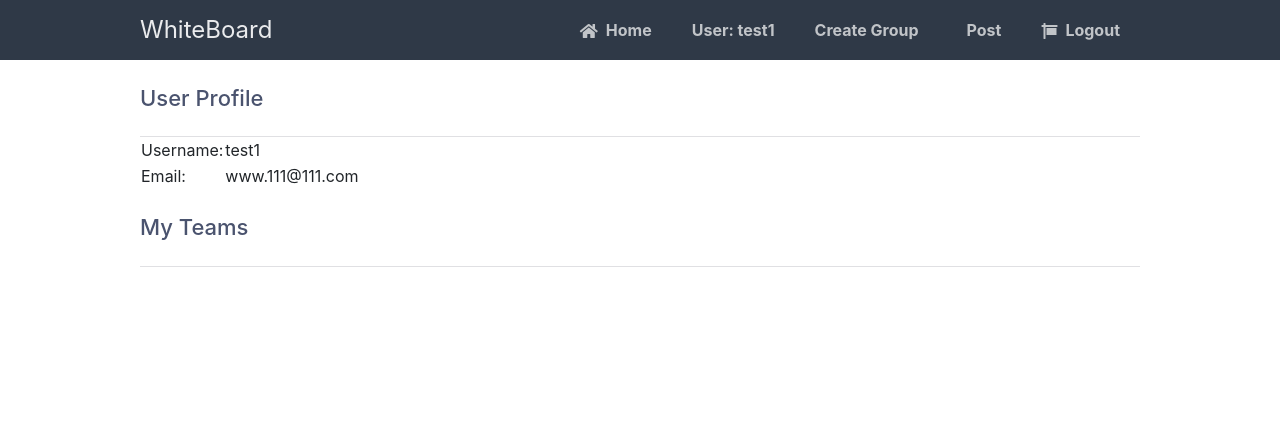
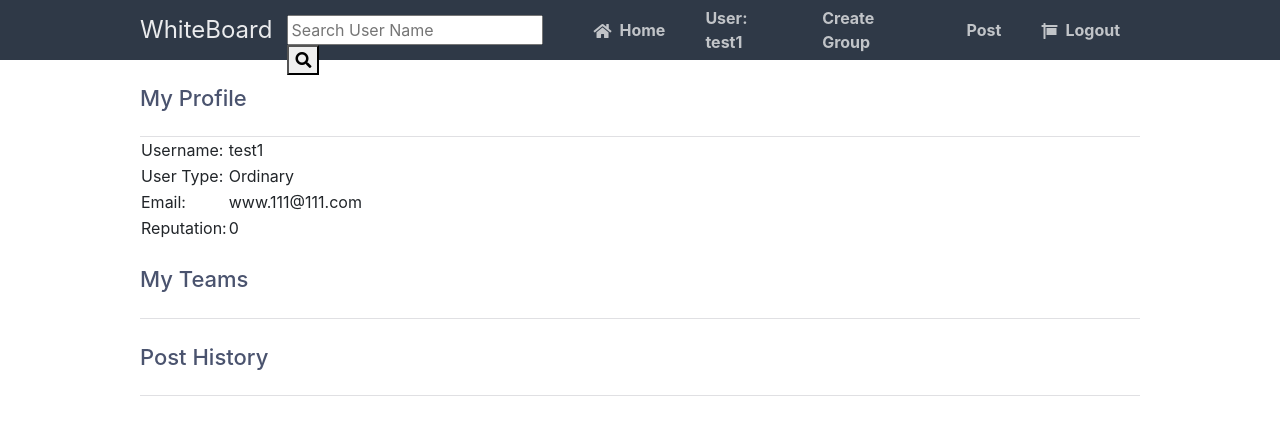
Before and after one commit to lindaerin/Teaming-System, a Flask app: page /poster_profile/1 in a window 1280 px wide. Shown: the top 435 px of the page. Run offline with Flask 2, Linux system fonts and the light colour scheme; a user stored in the database is signed in; data comes from the database, SQL or seed files in the repository; some libraries are stand-ins or nearby versions.

Commit message:
merge Jin features and Linda's persistent create group feature

```diff
--- a/csc322_database.sql
+++ b/csc322_database.sql
@@ -6,7 +6,10 @@
 CREATE TABLE tb_user (
 	user_id INT AUTO_INCREMENT,
     user_name VARCHAR(50) NOT NULL,
-    user_password VARCHAR(50) NOT NULL ,
+    user_password VARCHAR(50) NOT NULL,
+    user_type varchar (50) default 'Ordinary',
+    user_scores INT default 0,
+	user_status bit default 1,
 	email VARCHAR(100) NOT NULL ,
 	PRIMARY KEY (user_id)
 	);
@@ -76,6 +79,7 @@
 	team_id int auto_increment,
     team_name varchar(100) UNIQUE NOT NULL,
     team_content varchar(100) NOT NULL,
+    time_creation timestamp default current_timestamp,
     primary key (team_id)
 	);
 -- team id start from 1000
--- a/main.py
+++ b/main.py
@@ -174,9 +174,11 @@
         cursor.execute('select team_name, team_content from tb_team inner join group_members on tb_team.team_id = group_members.group_id where user_id = %s', ([session['user_id']],))
         group_info = cursor.fetchall()
 
+
         # if user doesn't have a team
-        if group_info is None:
+        if group_info is None or group_info == ():
             group_info = []
+
         # if user belongs in more one team or more
         if len(group_info) >= 1:
             temp = []
@@ -185,11 +187,17 @@
             for i in range(0, len(group_info)):
                 temp.append(group_info[i]['team_name'])
 
-        group_info = temp
+            group_info = temp
+
+        # Get all post history of user if there exists any
+        cursor.execute('SELECT post_title, post_content, post_time, user_name, post_id, user_id'
+                       ' FROM tb_post WHERE user_id = %s order by -post_time', [session['user_id']])
+        # Fetch all records and return result
+        posts = cursor.fetchall()
 
 
         # Show the profile page with account info
-        return render_template('profile.html', account=account, group_info=group_info)
+        return render_template('profile.html', account=account, posts=posts, group_info=group_info)
     # User is not loggedin redirect to login page
     return redirect(url_for('login'))
 
@@ -202,6 +210,34 @@
     cursor.execute('SELECT * FROM tb_user WHERE user_id = %s', (poster_id,))
     account = cursor.fetchone()
     return render_template('profile.html', poster_account=account)
+
+# search bar
+@app.route('/search/', methods=['GET', 'POST'])
+def search():
+    if request.method == "POST" and 'username' in request.form:
+        username = request.form['username']
+        cursor = mysql.connection.cursor(MySQLdb.cursors.DictCursor)
+        # search by username
+        cursor.execute('SELECT * FROM tb_user WHERE user_name = %s', (username,))
+        account = cursor.fetchone()
+        print(account)
+        if not account:
+            flash('User does not exist')
+            return render_template('404.html')
+        elif account['user_name'] == session['username']:
+            return redirect(url_for('profile'))
+        else:
+            return redirect(url_for('public_profile', user_name=account['user_name']))
+
+# public user profile
+@app.route('/public/user/<user_name>')
+def public_profile(user_name):
+    cursor = mysql.connection.cursor(MySQLdb.cursors.DictCursor)
+    cursor.execute('SELECT * FROM tb_user WHERE user_name = %s', (user_name,))
+    account = cursor.fetchone()
+    return render_template('profile.html', public_profile=account)
+
+
 
 
 # http://localhost:5000/python/logout - this will be the logout page
@@ -247,7 +283,7 @@
         # Show registration form with message (if any)
     return render_template('post.html', msg=msg)
 
-#
+
 @app.route('/create-group/', methods=['GET', 'POST'])
 @login_required
 def create_group():
@@ -273,7 +309,6 @@
             current_user = current['user_id']
             group_members = group_members + "," + str(current_user)
 
-
         if not team_name:
             msg='Please enter a group name'
             return render_template('create_group.html', msg=msg, team_name=team_name, invite=invite, content=team_desc)
@@ -285,8 +320,6 @@
         if not invite and not team_name:
             msg = 'Please fill out the form'
             return render_template('create_group.html', msg=msg)
-
-
 
         # cursor.execute('SELECT user_id from tb_user WHERE user_name = %s', (invite,))
         # invite_id = cursor.fetchone()
@@ -321,6 +354,7 @@
 
     return render_template('create_group.html')
 
+
 @app.route('/group/<group_name>', methods=['GET', 'POST'])
 def group_page(group_name):
     # check if group name exists within database
@@ -328,7 +362,6 @@
     cursor.execute('SELECT team_name from tb_team WHERE team_name = %s', (group_name,))
     groupExists = cursor.fetchone()
     # app.logger.info(groupExists)
-
 
     if groupExists:
         # get group_id
@@ -359,11 +392,11 @@
     else:
         return render_template('404.html')
 
+
 @app.errorhandler(404)
 def not_found(e):
     return render_template('404.html')
 
 
-
 if __name__ == '__main__':
     app.run(debug=True)
--- a/templates/create_group.html
+++ b/templates/create_group.html
@@ -39,6 +39,8 @@
     </form>
 
 
+
+
     <script>
 
     </script>
--- a/templates/layout.html
+++ b/templates/layout.html
@@ -19,24 +19,83 @@
 		<script src="{{url_for('static', filename='jquery-ui.min.js')}}"></script>
 		<script src="{{url_for('static', filename='bootstrap-tagsinput.min.js')}}"></script>
 		<script src="{{url_for('static', filename='bootstrap-tagsinput.js')}}"></script>
+
+<!--		<script src="//code.jquery.com/jquery-1.11.1.min.js"></script>-->
+<!--	    <script type="text/javascript" src="{{ url_for('static', filename='js/bootstrap.min.js') }}"></script>-->
+<!--        <script>-->
+<!--            $('#flash-overlay-modal').modal();-->
+<!--        </script>-->
 	</head>
 	<body class>
 		<nav class="navtop">
 			<div>
 				<h1>WhiteBoard</h1>
 				{% if account %}
+					<form action="{{ url_for('search') }}" method="post" class="active" style="padding: 15px;">
+						<input type="text" placeholder="Search User Name" name="username">
+						<button type="submit"><i class="fa fa-search"></i></button>
+					</form>
 					<a href="/"><i class="fas fa-home"></i>Home</a>
 					<a href="{{ url_for('profile') }}">User: {{ account.user_name }}</a>
-					<a href="{{ url_for('create_group')}}">Create Group</a>
+					<a data-toggle="modal" data-target="#myModal">Create Group</a>
 					{% block nav %}{% endblock %}
 					<a href="{{ url_for('logout') }}"><i class="fas fa-sign"></i>Logout</a>
 				{% else %}
+					<form action="{{ url_for('search') }}" method="post" class="active" style="padding: 15px;">
+						<input type="text" placeholder="Search User Name" name="username">
+						<button type="submit"><i class="fa fa-search"></i></button>
+					</form>
                 	<a href="/"><i class="fas fa-home"></i>Home</a>
 					<a href="{{ url_for('post') }}"><i class="fas fa-post"></i>Post</a>
 					<a href="{{ url_for('login') }}"><i class="fas fa-sign"></i>Login/Register</a>
 				{% endif %}
 			</div>
 		</nav>
+
+		<form action="{{ url_for('create_group') }}" method="post">
+            <div class="modal fade" id="myModal" tabindex="-1" role="dialog" aria-labelledby="myModalLabel"
+                 aria-hidden="true">
+            <div class="modal-dialog">
+
+                <div class="modal-content">
+                    <div class="modal-header">
+                        <h4 class="modal-title" id="myModalLabel" style="margin: 0 auto;">Create a Group</h4>
+                    </div>
+                    <div class="modal-body">
+						{% if msg %}
+							<div class="alert alert-danger" role="alert">
+							  <strong>{{msg}}</strong>
+							</div>
+
+						{% endif %}
+
+                        <div class="form-group" style="box-sizing: border-box;">
+                            <input type="text" name="team_name" value="{{team_name}}" id="team_name"  placeholder="Enter Group Name" required
+                                   class="form-control">
+                        </div>
+
+						<div class="form-group">
+                            <input type="text" data-role="tagsinput" name="invite" value="{{invite}}" id="invite" placeholder="Add Team Members" class="form-control">
+                        </div>
+
+                        <div class="form-group">
+                            <textarea name="content"  rows="7" value="{{content}}" id="team_desc" placeholder="Enter Group Description Here..."
+                                    required  class="form-control"></textarea>
+                            </div>
+                    </div>
+                            <div class="modal-footer">
+                                <button type="button" class="btn btn-default"
+                                        data-dismiss="modal">Close
+                                </button>
+
+                                <button type="submit" class="btn btn-primary">
+                                    Create
+                                </button>
+                            </div>
+                    </div><!-- /.modal-content -->
+                </div><!-- /.modal-dialog -->
+            </div><!-- /.modal -->
+        </form>
 		{% block content %}{% endblock %}
 	</body>
 </html>
--- a/templates/profile.html
+++ b/templates/profile.html
@@ -5,31 +5,47 @@
     {% endblock %}
 
 {% block content %}
-    {% if poster_account %}
+    {% if public_profile %}
     <div class="content">
-        <h2>User Profile</h2>
+        <h2>{{ public_profile.user_name}}'s Profile</h2>
         <table>
             <tr>
                 <td>Username:</td>
-                <td>{{ poster_account.user_name }}</td>
+                <td>{{ public_profile.user_name }}</td>
+            </tr>
+            <tr>
+                <td>User Type:</td>
+                <td>{{ public_profile.user_type }}</td>
             </tr>
             <tr>
                 <td>Email:</td>
-                <td>{{ poster_account.email }}</td>
+                <td>{{ public_profile.email }}</td>
+            </tr>
+            <tr>
+                <td>Reputation:</td>
+                <td>{{ public_profile.user_scores }}</td>
             </tr>
         </table>
     </div>
     {% else %}
     <div class="content">
-        <h2>User Profile</h2>
+        <h2>My Profile</h2>
         <table>
             <tr>
                 <td>Username:</td>
                 <td>{{ account.user_name }}</td>
             </tr>
             <tr>
+                <td>User Type:</td>
+                <td>{{ account.user_type }}</td>
+            </tr>
+            <tr>
                 <td>Email:</td>
                 <td>{{ account.email }}</td>
+            </tr>
+            <tr>
+                <td>Reputation:</td>
+                <td>{{ account.user_scores }}</td>
             </tr>
         </table>
     </div>
@@ -47,5 +63,30 @@
             {% endfor %}
         {% endif %}
     </div>
+
+    <div class="content">
+            <h2>Post History</h2>
+        <div class="main" style="padding: 0; background-color: #e2e1e8; margin: 0">
+            {% if posts == () %}
+                <p>You do not have any posts history</p>
+            {% else %}
+                {% for post in posts %}
+                    <ul>
+                        <li>
+                            <div class="post-group">
+                                <p class="post-title"><a href="{{ url_for('into_reply', post_id=post.post_id) }}">
+                                    {{ post.post_title }}</a></p>
+                                <P class="post-content">{{ post.post_content }}</P>
+                                <div class="post-info">
+                                    <span class="post-author">{{ post.user_name }}</a></span>
+                                    <span class="post-time">{{ post.post_time }}</span>
+                                </div>
+                            </div>
+                        </li>
+                   </ul>
+                {% endfor %}
+            </div>
+            {% endif %}
+        </div>
     {% endif %}
 {% endblock %}
```
